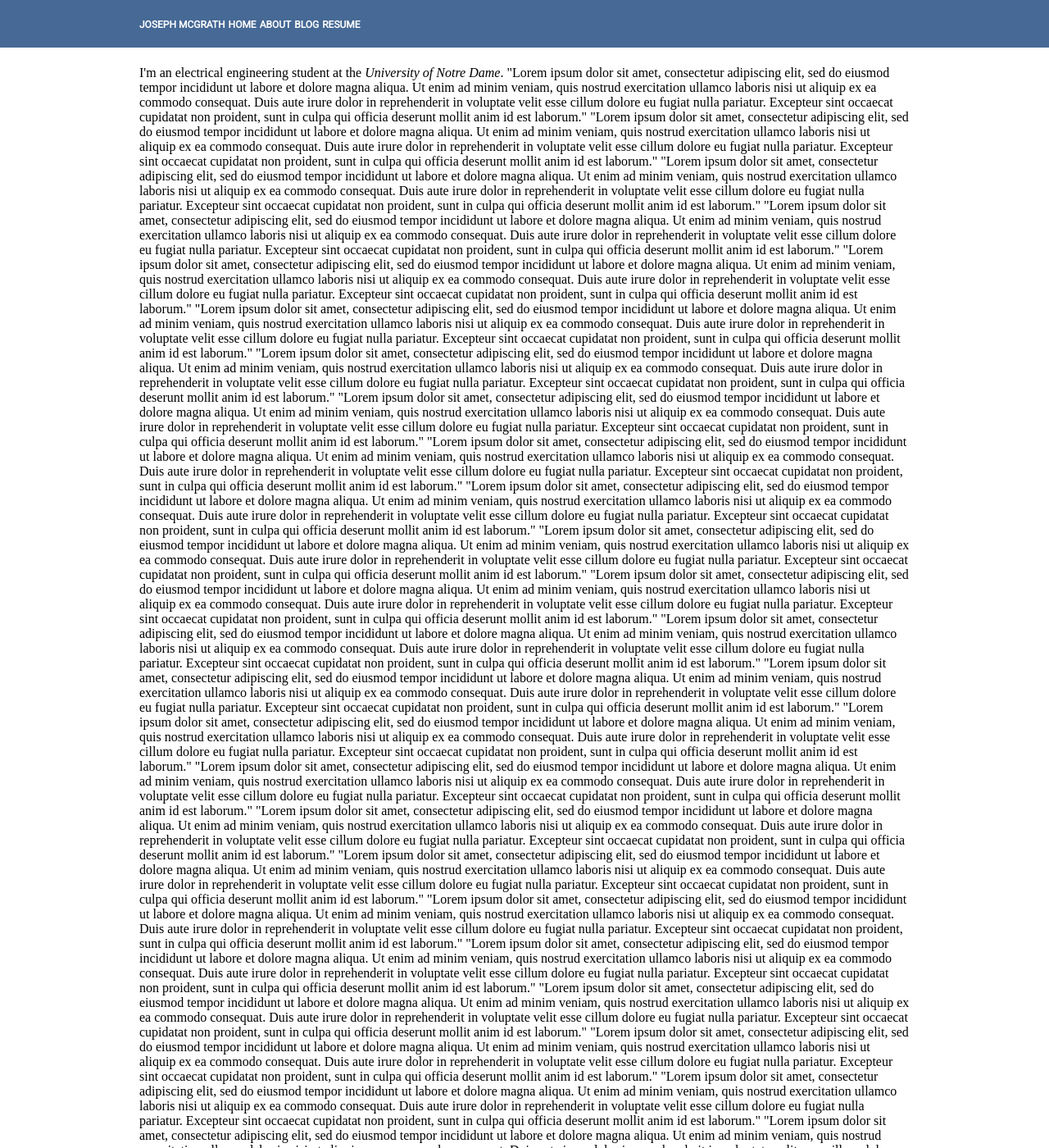
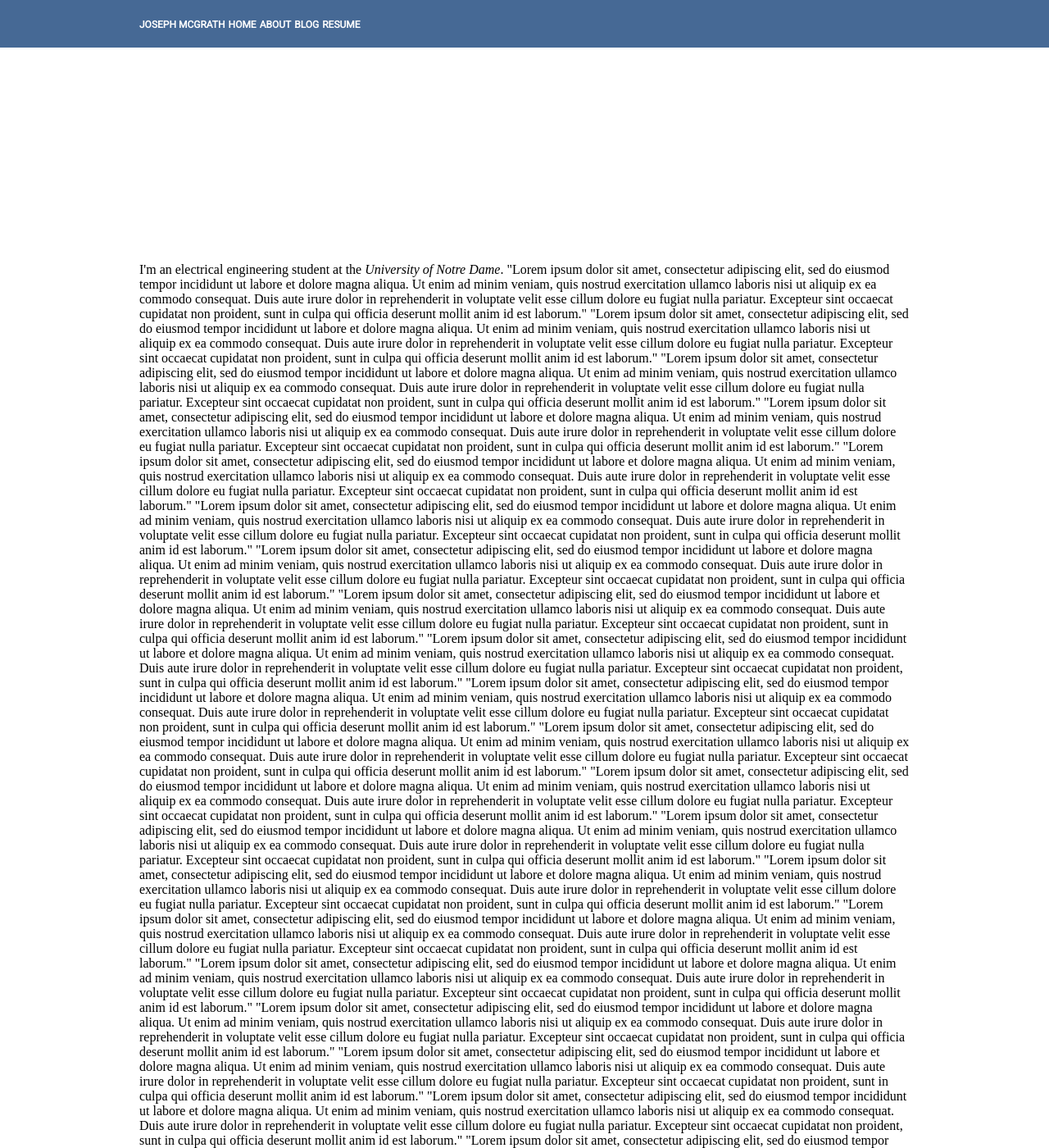
Before and after one commit to josepmcgrath/josepmcgrath.github.io, a Jekyll site: the page built from index.html, in a window 1280 px wide and 1400 px high. Shown: the whole window at 82% size. Built offline with Jekyll 4.4.1, drawn with Linux system fonts in a browser that asks for light colours.

Commit message:
Update main.css

```diff
--- a/css/main.css
+++ b/css/main.css
@@ -36,3 +36,8 @@ body {
     margin: 0;
     padding: 0px;
 }
+
+p {
+    position: relative;
+    top: 240px;
+}
```
